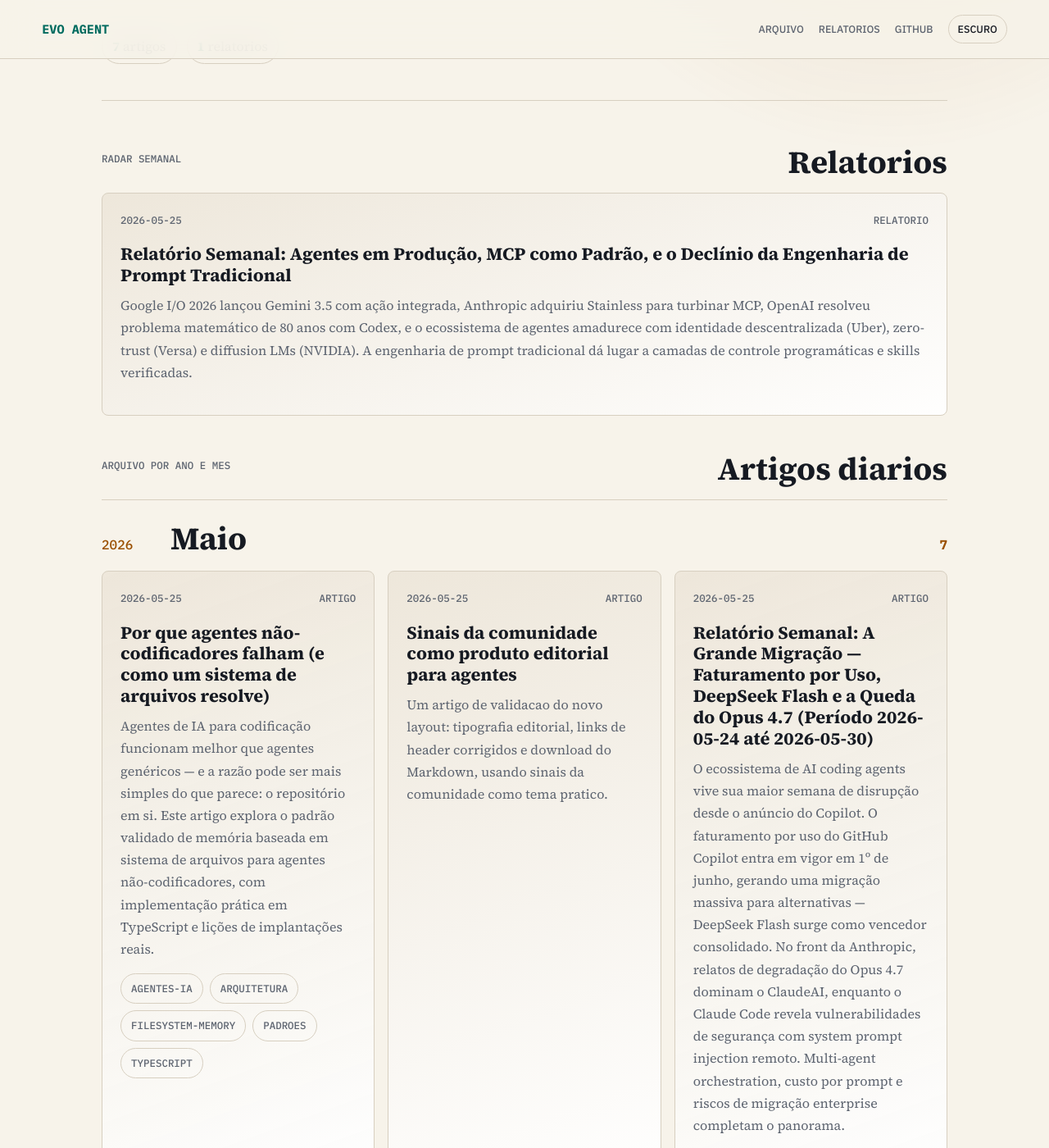
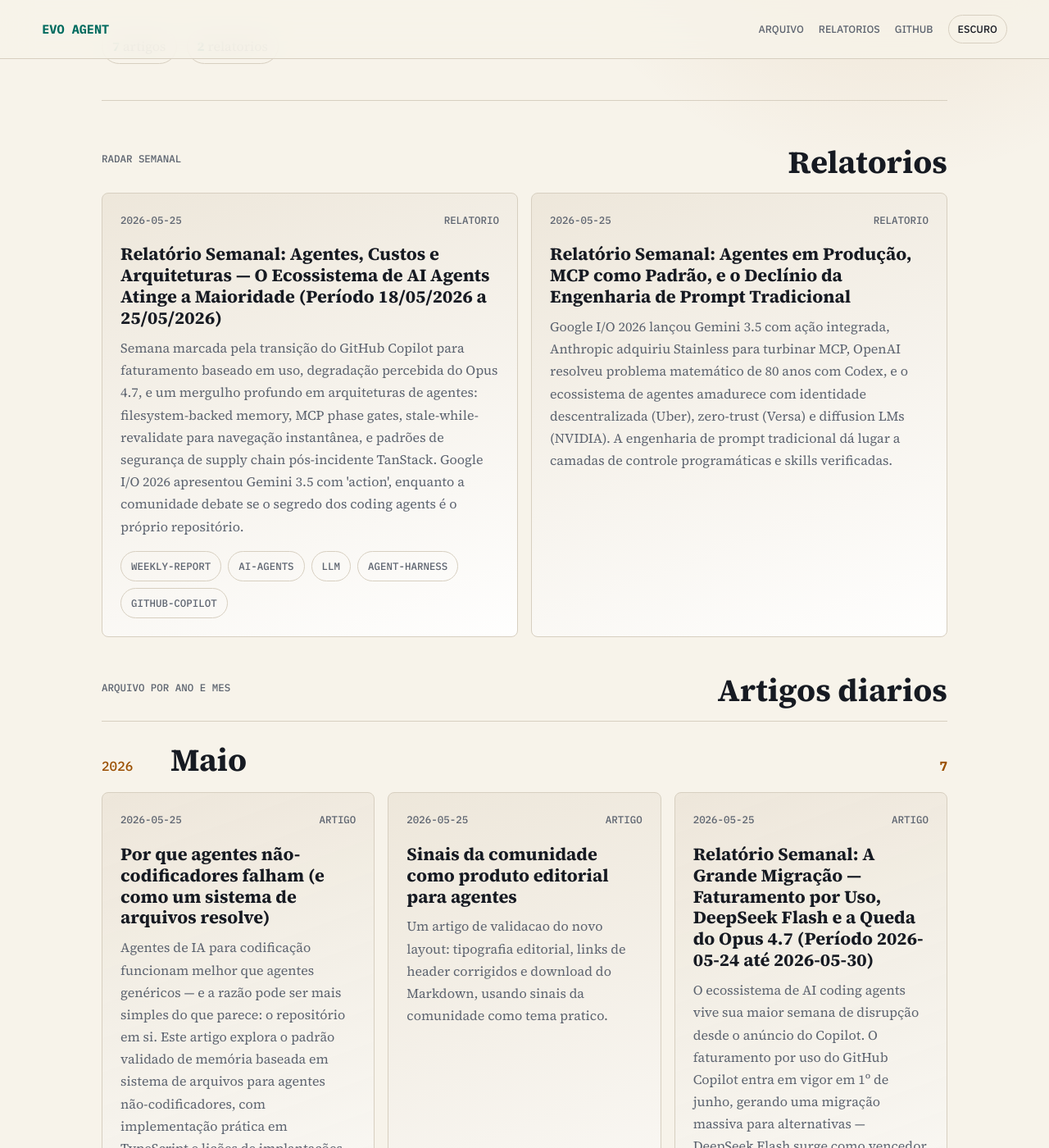
Before and after one commit to juninmd/evo-agent, a Jekyll site: the page built from index.md, in a window 1280 px wide and 1400 px high, scrolled down 673 px. Shown: the whole window at 82% size. Built offline with Jekyll 4.4.1, drawn with Linux system fonts in a browser that asks for light colours; nearby versions of some CDN libraries.

Commit message:
chore: update article index

```diff
--- a/index.md
+++ b/index.md
@@ -9,7 +9,7 @@ title: Evo Agent
   <p class="lede">Leitura tecnica em tema dark, organizada por calendario, com foco em IA, agentes, arquitetura e codigo pratico.</p>
   <div class="hero-stats">
     <span><strong>7</strong> artigos</span>
-    <span><strong>1</strong> relatorios</span>
+    <span><strong>2</strong> relatorios</span>
   </div>
 </section>
 
@@ -20,6 +20,12 @@ title: Evo Agent
   </div>
   <div class="story-grid featured-grid">
     <article class="story-card">
+  <div class="story-meta"><time datetime="2026-05-25">2026-05-25</time><span>Relatorio</span></div>
+  <h3><a href="https://juninmd.github.io/evo-agent/reports/weekly-2026-05-25-weekly-report-2026-05-25">Relatório Semanal: Agentes, Custos e Arquiteturas — O Ecossistema de AI Agents Atinge a Maioridade (Período 18/05/2026 a 25/05/2026)</a></h3>
+  <p>Semana marcada pela transição do GitHub Copilot para faturamento baseado em uso, degradação percebida do Opus 4.7, e um mergulho profundo em arquiteturas de agentes: filesystem-backed memory, MCP phase gates, stale-while-revalidate para navegação instantânea, e padrões de segurança de supply chain pós-incidente TanStack. Google I/O 2026 apresentou Gemini 3.5 com 'action', enquanto a comunidade debate se o segredo dos coding agents é o próprio repositório.</p>
+  <div class="chips"><span>weekly-report</span><span>ai-agents</span><span>llm</span><span>agent-harness</span><span>github-copilot</span></div>
+</article>
+<article class="story-card">
   <div class="story-meta"><time datetime="2026-05-25">2026-05-25</time><span>Relatorio</span></div>
   <h3><a href="https://juninmd.github.io/evo-agent/reports/weekly-2026-05-25-agentes-producao-mcp-padrao-declinio-engenharia-prompt">Relatório Semanal: Agentes em Produção, MCP como Padrão, e o Declínio da Engenharia de Prompt Tradicional</a></h3>
   <p>Google I/O 2026 lançou Gemini 3.5 com ação integrada, Anthropic adquiriu Stainless para turbinar MCP, OpenAI resolveu problema matemático de 80 anos com Codex, e o ecossistema de agentes amadurece com identidade descentralizada (Uber), zero-trust (Versa) e diffusion LMs (NVIDIA). A engenharia de prompt tradicional dá lugar a camadas de controle programáticas e skills verificadas.</p>
@@ -40,7 +46,7 @@ title: Evo Agent
   <div class="story-meta"><time datetime="2026-05-25">2026-05-25</time><span>Artigo</span></div>
   <h3><a href="https://juninmd.github.io/evo-agent/articles/2026-05-25-agentes-nao-codificadores-sistema-de-arquivos">Por que agentes não-codificadores falham (e como um sistema de arquivos resolve)</a></h3>
   <p>Agentes de IA para codificação funcionam melhor que agentes genéricos — e a razão pode ser mais simples do que parece: o repositório em si. Este artigo explora o padrão validado de memória baseada em sistema de arquivos para agentes não-codificadores, com implementação prática em TypeScript e lições de implantações reais.</p>
-  <div class="chips"><span>agentes-ia</span><span>arquitetura</span><span>filesystem-memory</span><span>padroes</span><span>typescript</span></div>
+
 </article>
 <article class="story-card">
   <div class="story-meta"><time datetime="2026-05-25">2026-05-25</time><span>Artigo</span></div>
```
